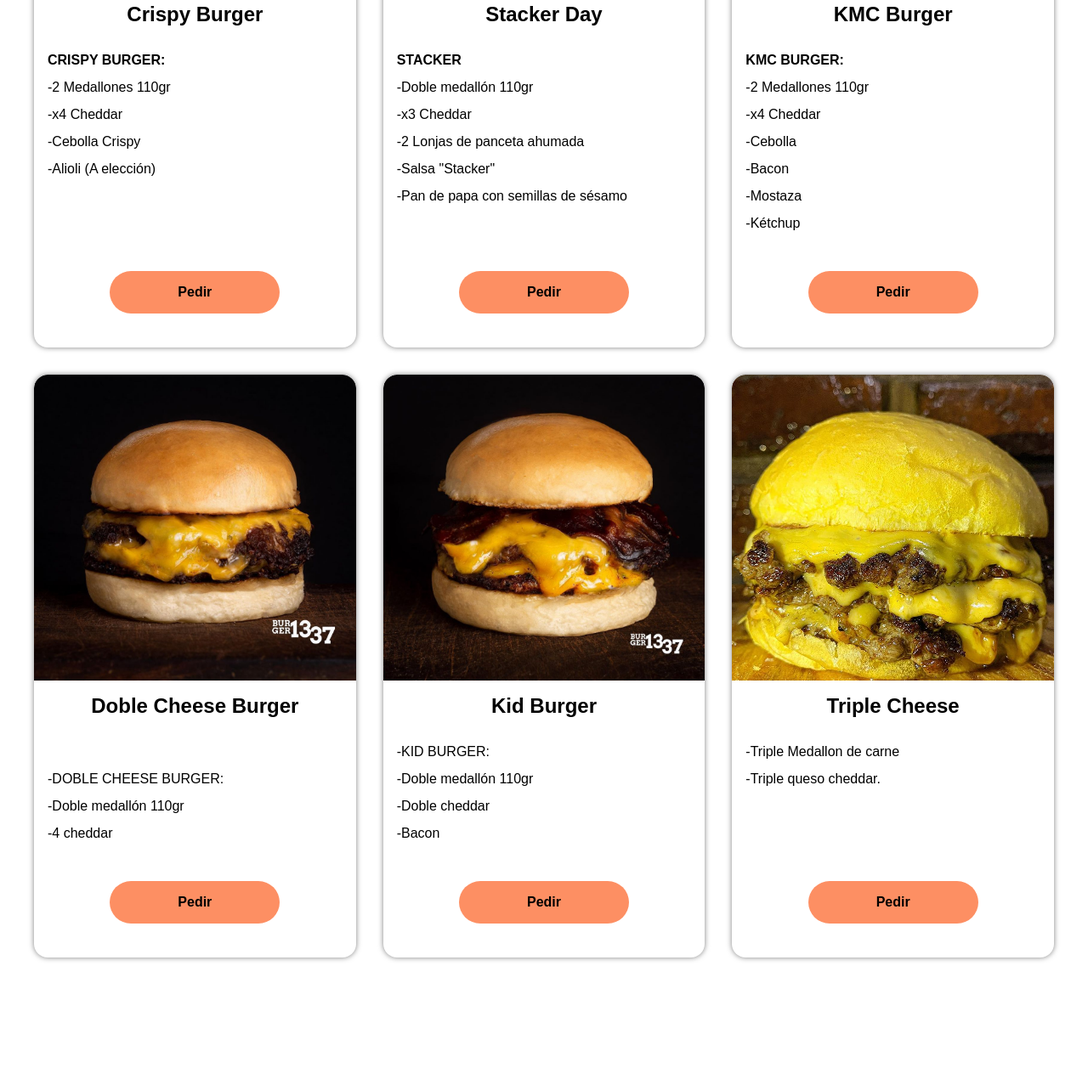
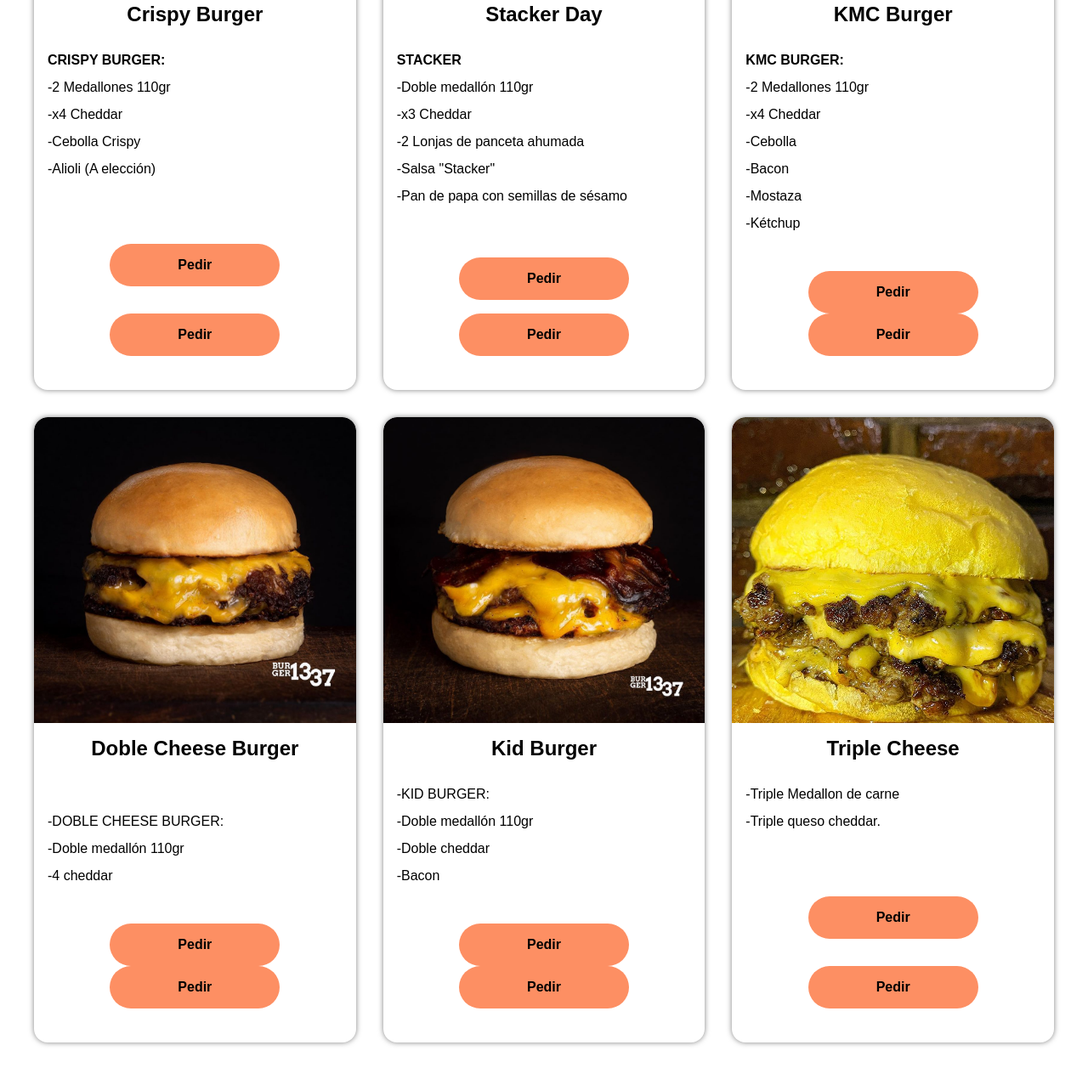
Before and after one commit to Badghel/Burger1337, a plain HTML site: page index.html in a window 1280 px wide. Shown: the part 592-1862 px from the top of the page at 85% size. Before the commit the page ends 1779 px from the top, so only its background shows below. Drawn offline with Linux system fonts and the light colour scheme.

Commit message:
Update index.html

```diff
--- a/index.html
+++ b/index.html
@@ -5,10 +5,13 @@
     <meta charset="UTF-8">
     <meta http-equiv="X-UA-Compatible" content="IE=edge">
     <meta name="viewport" content="width=device-width, initial-scale=1.0">
-    <title>Burger 1337</title>
+    <title>Burger1337</title>
     <link rel="stylesheet" href="css/style.css">
     <link rel="icon" href="img/logo.jpg">
-    <meta name="google-site-verification" content="G0BckS4FkJjYZSkirj1KXRHEubN6By-_olz9eU5pSig" />
+    <meta name="keywords" content="hamburguesa,hamburguesa,casanova,isidro casanova,Casanova,La matanza,burger1337,burger1337,burguer1337,burguer1337,
+    whatsapp,burger1337"/>
+    <meta>
+    <meta name="description" content="Las mejores hamburguesas de casanova">
 </head>
 <body>
 
@@ -28,6 +31,7 @@
         </div>
         <div class="head__menu">
             <a href="#menu" class="head__menu__link">Ir al menu</a>
+
         </div>
     </header>
     <section class="section">
@@ -50,6 +54,7 @@
                     </p>
             </div>
             <a href="https://api.whatsapp.com/message/PTVOAROKM5W3N1" target="_blank" class="card__link">Pedir</a>
+            <a href="wa.me/message/PTVOAROKM5W3N1" target="_blank" class="card__link movil">Pedir</a>
         </div>
 
         <div class="card">
@@ -74,6 +79,7 @@
                 </p>
             </div>
             <a href="https://api.whatsapp.com/message/PTVOAROKM5W3N1" target="_blank" class="card__link">Pedir</a>
+            <a href="wa.me/message/PTVOAROKM5W3N1" target="_blank" class="card__link movil">Pedir</a>
         </div>
         <div class="card">
             <div class="card__img"></div>
@@ -97,7 +103,8 @@
                     -Kétchup
                 </p>
             </div>
-             <a href="https://api.whatsapp.com/message/PTVOAROKM5W3N1" target="_blank" class="card__link">Pedir</a>
+            <a href="https://api.whatsapp.com/message/PTVOAROKM5W3N1" target="_blank" class="card__link">Pedir</a>
+            <a href="wa.me/message/PTVOAROKM5W3N1" target="_blank" class="card__link movil">Pedir</a>
         </div>
         <div class="card">
             <div class="card__img"></div>
@@ -116,6 +123,7 @@
                 </p>
             </div>
             <a href="https://api.whatsapp.com/message/PTVOAROKM5W3N1" target="_blank" class="card__link">Pedir</a>
+            <a href="wa.me/message/PTVOAROKM5W3N1" target="_blank" class="card__link movil">Pedir</a>
         </div>
         <div class="card">
             <div class="card__img"></div>
@@ -132,7 +140,8 @@
                     -Bacon
                 </p>
             </div>
-             <a href="https://api.whatsapp.com/message/PTVOAROKM5W3N1" target="_blank" class="card__link">Pedir</a>
+            <a href="https://api.whatsapp.com/message/PTVOAROKM5W3N1" target="_blank" class="card__link">Pedir</a>
+            <a href="wa.me/message/PTVOAROKM5W3N1" target="_blank" class="card__link movil">Pedir</a>
         </div>
         <div class="card">
             <div class="card__img"></div>
@@ -147,6 +156,7 @@
                 </p>
             </div>
             <a href="https://api.whatsapp.com/message/PTVOAROKM5W3N1" target="_blank" class="card__link">Pedir</a>
+            <a href="wa.me/message/PTVOAROKM5W3N1" target="_blank" class="card__link movil">Pedir</a>
         </div>
             <div class="menu">
                 <img src="img/image0.jpg" alt="menu" class="section__menu" id="menu">
@@ -161,19 +171,3 @@
 
 
     </footer>
-
-
-
-
-
-
-
-
-
-    <script src="/js/index.js"></script>
-
-
-
-</body>
-
-</html>
```
